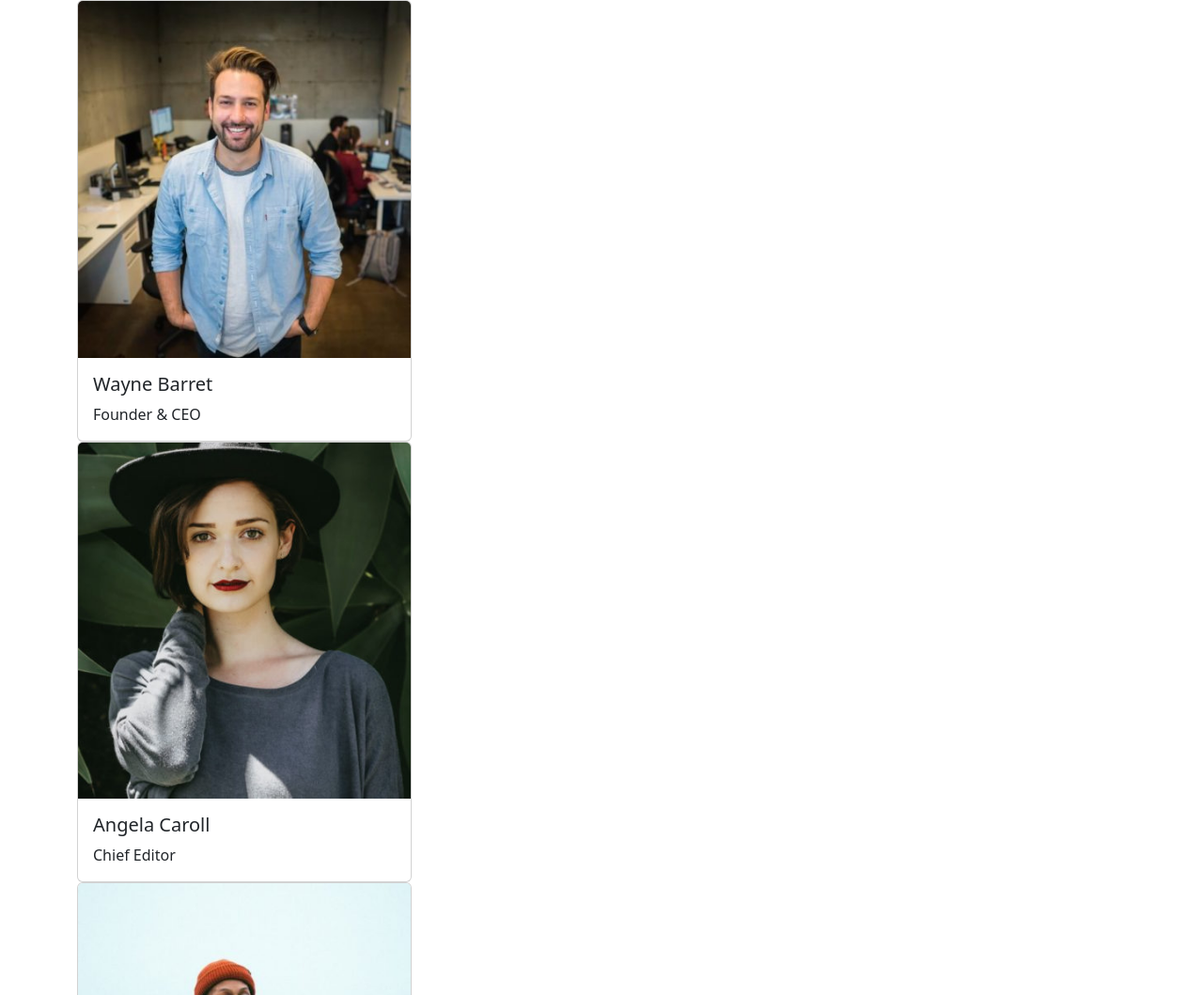
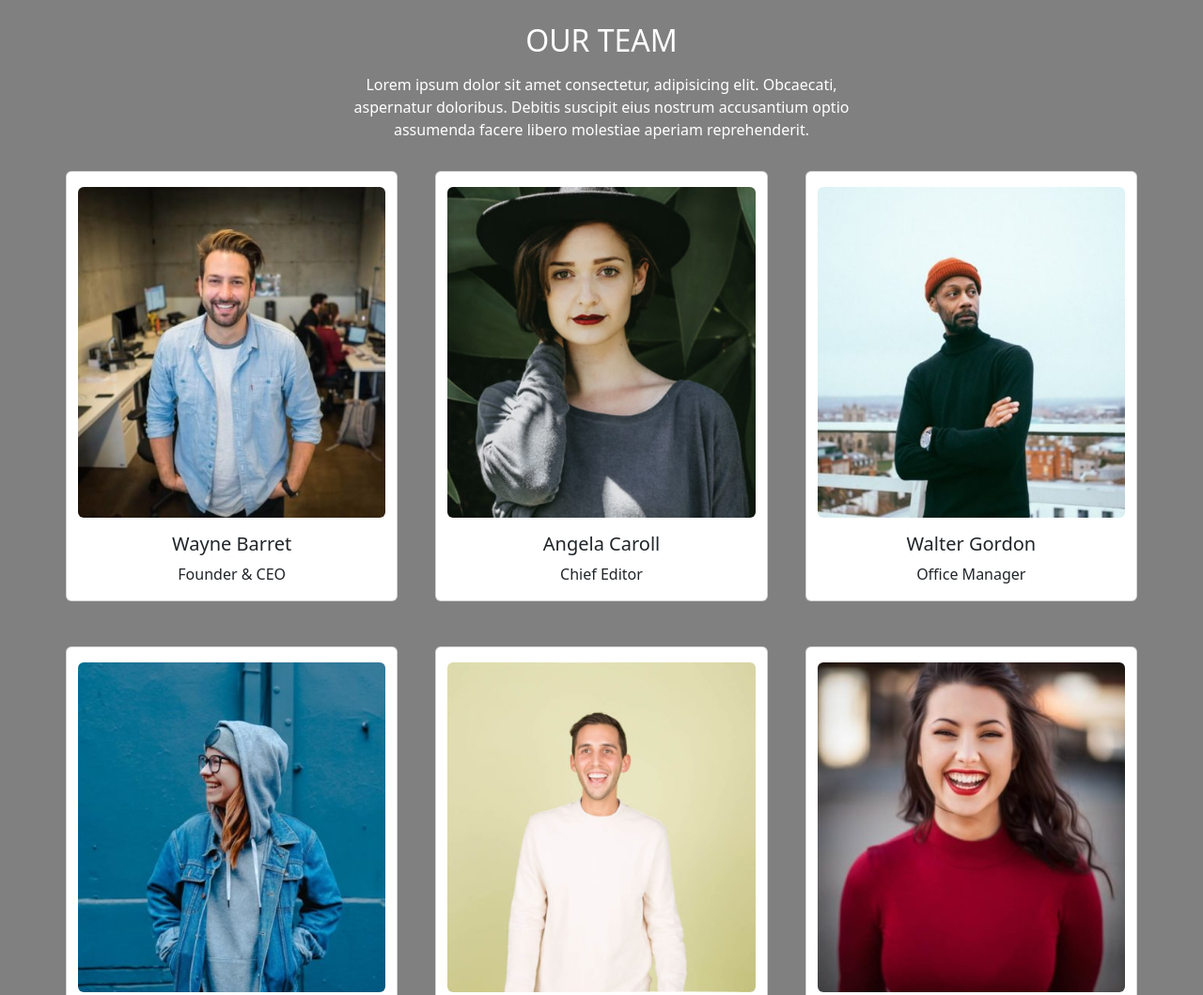
Before and after one commit to GiuseppeCerto/js-our-team, a plain HTML site: page index.html in a window 1280 px wide. Shown: the top 1059 px of the page at 94% size. Drawn offline with nearby package versions, Linux system fonts and the light colour scheme.

Commit message:
EDIT card style

```diff
--- a/css/style.css
+++ b/css/style.css
@@ -0,0 +1,8 @@
+.background{
+    background-color: gray;
+}
+
+.card{
+    width: 31% !important;
+    text-align: center;
+}
--- a/index.html
+++ b/index.html
@@ -11,31 +11,22 @@
 </head>
 <body>
 
-    <div class="container">
-        <div class="row">
-            <div class="col-4" id="teamPrint">
+    <div class="background">
+        <div class="container">
 
+            <div class="row justify-content-center">
+                <div class="col-6 title__section text-white text-center">
+                    <h2 class="text-white text-center pt-4 col-12">
+                        OUR TEAM
+                    </h2>
 
+                    <p class="col-18 text-white text-center pt-2 pb-3">
+                        Lorem ipsum dolor sit amet consectetur, adipisicing elit. Obcaecati, aspernatur doloribus. Debitis suscipit eius nostrum accusantium optio assumenda facere libero molestiae aperiam reprehenderit.
+                    </p>
+                </div>
             </div>
-            <div class="col-4" id="teamPrint">
+            <div class="row row-gap-5 justify-content-between pb-5" id="teamPrint">
 
-
-            </div>
-            <div class="col-4" id="teamPrint">
-
-
-            </div>
-            <div class="col-4" id="teamPrint">
-
-
-            </div>
-            <div class="col-4" id="teamPrint">
-
-
-            </div>
-            <div class="col-4" id="teamPrint">
-
-                </div>
             </div>
         </div>
     </div>
--- a/js/app.js
+++ b/js/app.js
@@ -49,13 +49,15 @@ for (let i = 0; i < teamPeople.length; i++) {
 
 	const teamHtml =
     `
-    <div class="card">
-        <img src="./img/${avatar}" class="card-img-top" alt="...">
-        <div class="card-body">
-            <h5 class="card-title">${fullName}</h5>
-            <p class="card-text">${role}</p>
+        <div class="card">
+            <img src="./img/${avatar}" class="card-img-top rounded mt-3" alt="#">
+            <div class="card-body">
+                <h5 class="card-title">${fullName}</h5>
+                <p class="card-text">${role}</p>
+            </div>
         </div>
-    </div>`
+
+    `
 
 	htmlTeamPrint.innerHTML += teamHtml
 }
```
